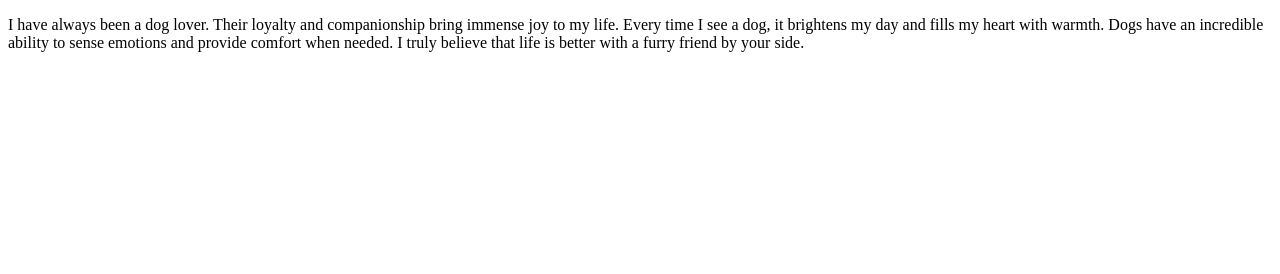
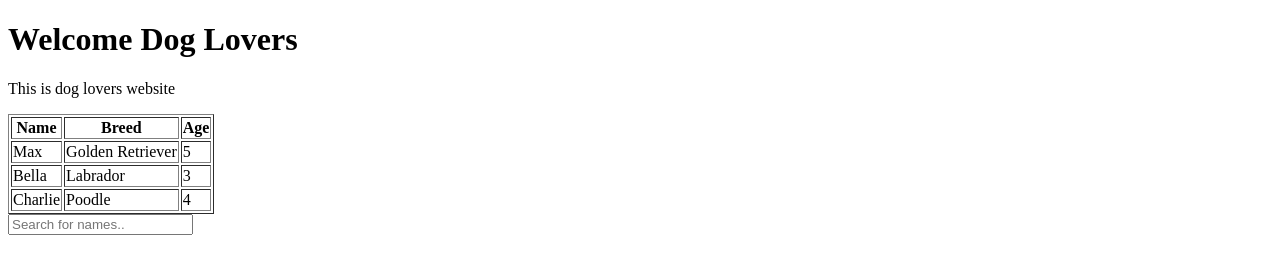
Before and after one commit to revou-fsse-5/module-1-Oktaviyani, a plain HTML site: page Index.html in a window 1280 px wide. Drawn offline with Linux system fonts and the light colour scheme.

Commit message:
update HTML baru

```diff
--- a/Index.html
+++ b/Index.html
@@ -3,9 +3,58 @@
 <head>
     <meta charset="UTF-8">
     <meta name="viewport" content="width=device-width, initial-scale=1.0">
-    <title>Hello Dog Lovers</title>
+    <title>Dog Lovers</title>
 </head>
 <body>
-<p>I have always been a dog lover. Their loyalty and companionship bring immense joy to my life. Every time I see a dog, it brightens my day and fills my heart with warmth. Dogs have an incredible ability to sense emotions and provide comfort when needed. I truly believe that life is better with a furry friend by your side.</p>
+    <h1>Welcome Dog Lovers</h1>
+    <p>This is dog lovers website</p>
+
+<table border="1">
+    <tr>
+        <th>Name</th>
+        <th>Breed</th>
+        <th>Age</th>
+
+    </tr>
+    <tr>
+        <td>Max</td>
+        <td>Golden Retriever</td>
+        <td>5</td>
+    </tr>
+    <tr>
+        <td>Bella</td>
+        <td>Labrador</td>
+        <td>3</td>
+    </tr>
+    <tr>
+        <td>Charlie</td>
+        <td>Poodle</td>
+        <td>4</td>
+    </tr>
+</table>
+
+<script>
+    function searchTable() {
+        var input, filter, table, tr, td, i, txtValue;
+        input = document.getElementById("searchInput");
+        filter = input.value.toUpperCase();
+        table = document.getElementById("dogTable");
+        tr = table.getElementsByTagName("tr");
+
+        for (i = 1; i < tr.length; i++) {
+            td = tr[i].getElementsByTagName("td")[0]; // Assuming search is for the Name column
+            if (td) {
+                txtValue = td.textContent || td.innerText;
+                if (txtValue.toUpperCase().indexOf(filter) > -1) {
+                    tr[i].style.display = "";
+                } else {
+                    tr[i].style.display = "none";
+                }
+            }
+        }
+    }
+</script>
+<input type="text" id="searchInput" onkeyup="searchTable()" placeholder="Search for names..">
+
 </body>
 </html>
```
